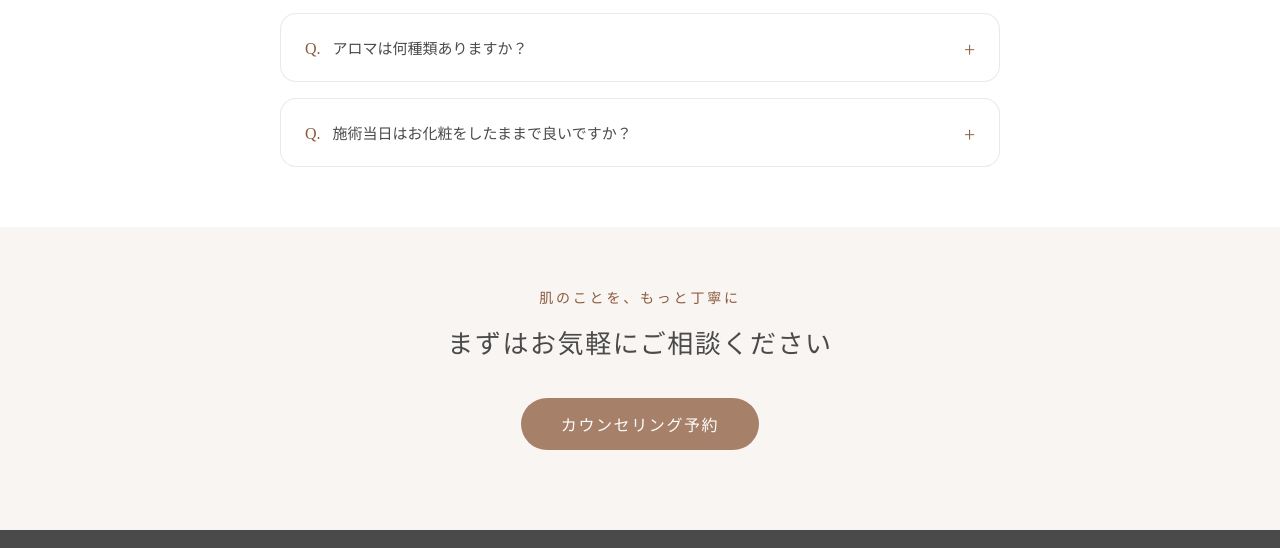
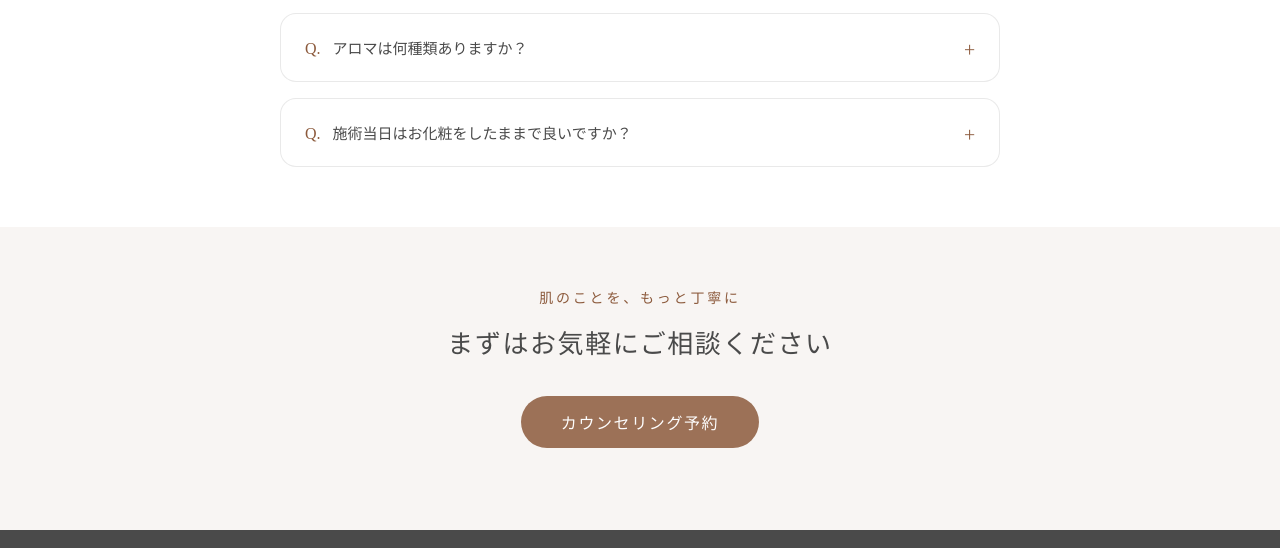
Before and after one commit to sakamoto-lab-jp/bloom-skin-studio, a plain HTML site: page index.html in a window 1280 px wide. In both pictures the pointer is over the link 640 px from the left and 3249 px from the top of the page. Shown: the part 2826-3374 px from the top of the page. Drawn offline with nearby package versions, Linux system fonts and the light colour scheme; some packages are replaced by stand-ins of ours.

Commit message:
Update style.css

```diff
--- a/css/style.css
+++ b/css/style.css
@@ -888,11 +888,12 @@ li {
     color: #fff;
     background: #8c5a3c;
     border-radius: 999px;
-    transition: opacity 0.3s ease;
+    transition: transform 0.2s ease, opacity 0.2s ease;
 }
 
 .cta-button:hover {
-    opacity: .75;
+    opacity: .85;
+    transform: translateY(-2px);
 }
 
 @media (max-width: 767px) {
```
